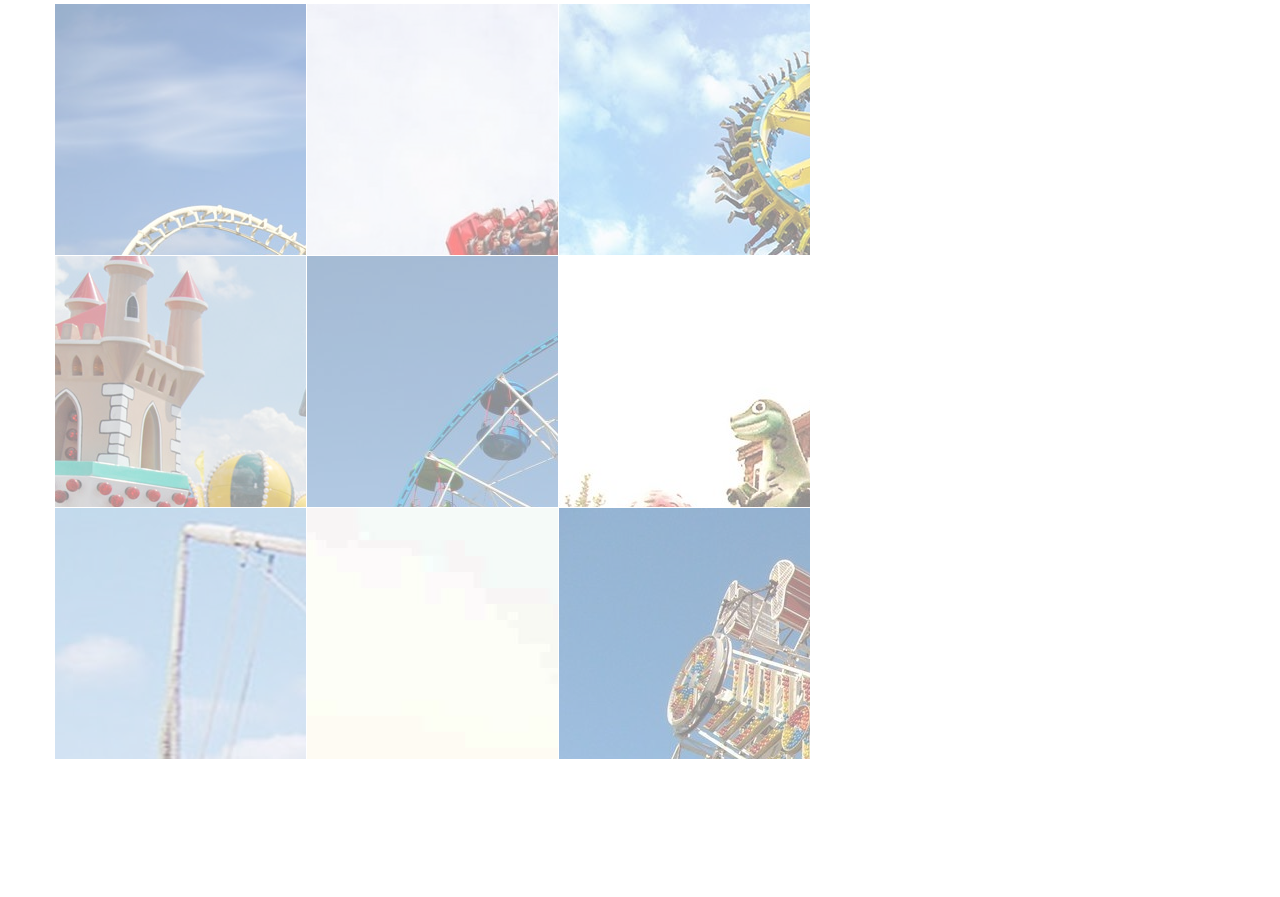
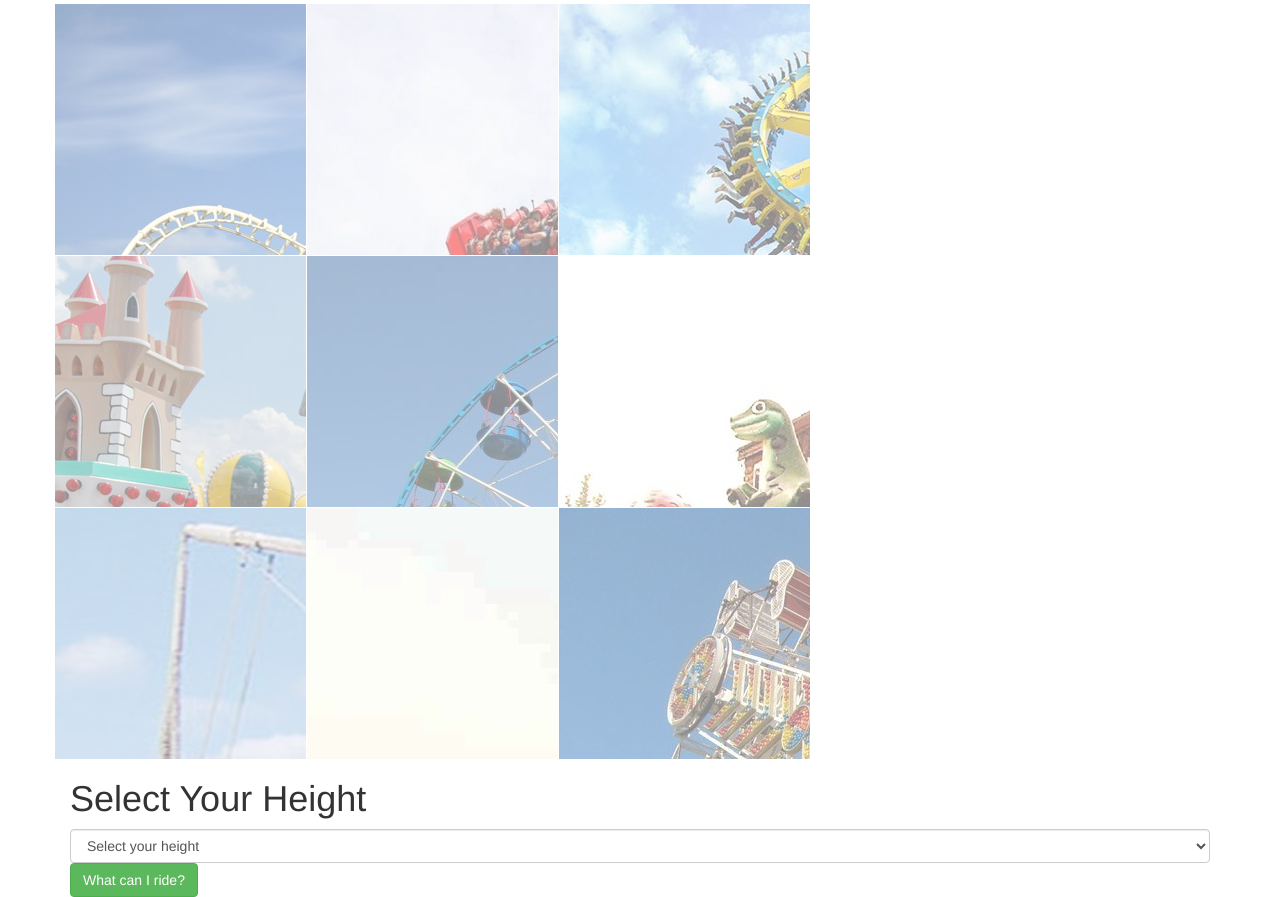
Before and after one commit to denalisk/park, a plain HTML site: page index.html in a window 1280 px wide. Shown: the part 267-1164 px from the top of the page. Before the commit the page ends 1026 px from the top, so only its background shows below. Drawn offline with Linux system fonts and the light colour scheme.

Commit message:
add overlay div with dropdown menu and submission button for height. Also add height classes to all rides

```diff
--- a/index.html
+++ b/index.html
@@ -16,8 +16,6 @@
     </div>
   </div>
   <div class="container">
-
-
     <div class="row">
       <div class="col-sm-4 gray ">
         <div class="panel">
@@ -70,5 +68,21 @@
       </div>
     </div>
   </div>
+  <div class="overlay">
+    <div class="container">
+      <h1>Select Your Height</h1>
+      <form class="height" action="index.html" method="post">
+        <select class="form-control" id="height">
+          <option>Select your height</option>
+          <option value="xsmall">Under 3'</option>
+          <option value="short">Under 4'</option>
+          <option value="medium">Under 5'</option>
+          <option value="tall">5' and over</option>
+          <label for="height"></label>
+        </select>
+        <button class="btn btn-success" type="submit" name="button">What can I ride?</button>
+      </form>
+    </div>
+  </div>
 </body>
 </html>
--- a/js/scripts.js
+++ b/js/scripts.js
@@ -0,0 +1,3 @@
+$(document).ready(function() {
+
+});
```
Lines whose indentation alone changed are shown as unchanged.
